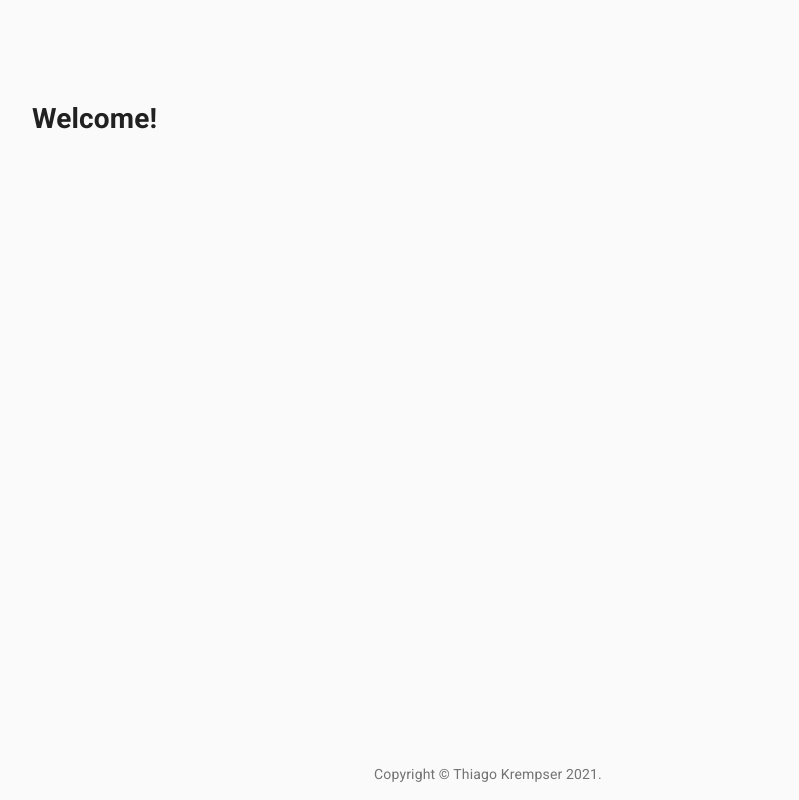
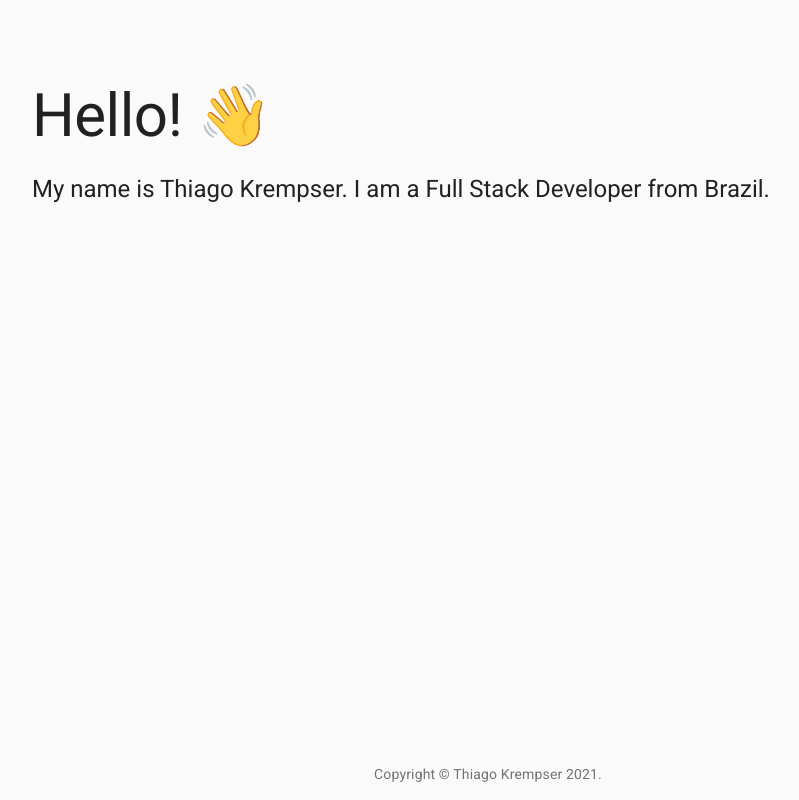
Before and after one commit to tkrempser/krempser.com.br, a Next.js app: page / in a window 1280 px wide. Shown: the whole page, without its empty margins (152-951 px from the left). Built offline with nearby package versions, Linux system fonts and the light colour scheme.

Commit message:
Update pages

```diff
--- a/pages/about/index.js
+++ b/pages/contact/index.js
@@ -1,5 +1,5 @@
 const About = () => {
-  return <h1>About</h1>;
+  return <h1>Projects</h1>;
 };
 
 export default About;
--- a/pages/index.js
+++ b/pages/index.js
@@ -1,5 +1,21 @@
+import { Fragment } from "react";
+
+import Typography from "@material-ui/core/Typography";
+
+import Emoji from "../components/Emoji";
+
 const Home = () => {
-  return <h1>Welcome!</h1>;
+  return (
+    <Fragment>
+      <Typography variant="h2" component="h1" gutterBottom>
+        Hello! <Emoji symbol="👋" label="waving-hand" />
+      </Typography>
+
+      <Typography variant="h5" component="h2" gutterBottom>
+        My name is Thiago Krempser. I am a Full Stack Developer from Brazil.
+      </Typography>
+    </Fragment>
+  );
 };
 
 export default Home;
--- /dev/null
+++ b/pages/projects/index.js
@@ -0,0 +1,5 @@
+const About = () => {
+  return <h1>Projects</h1>;
+};
+
+export default About;
```
